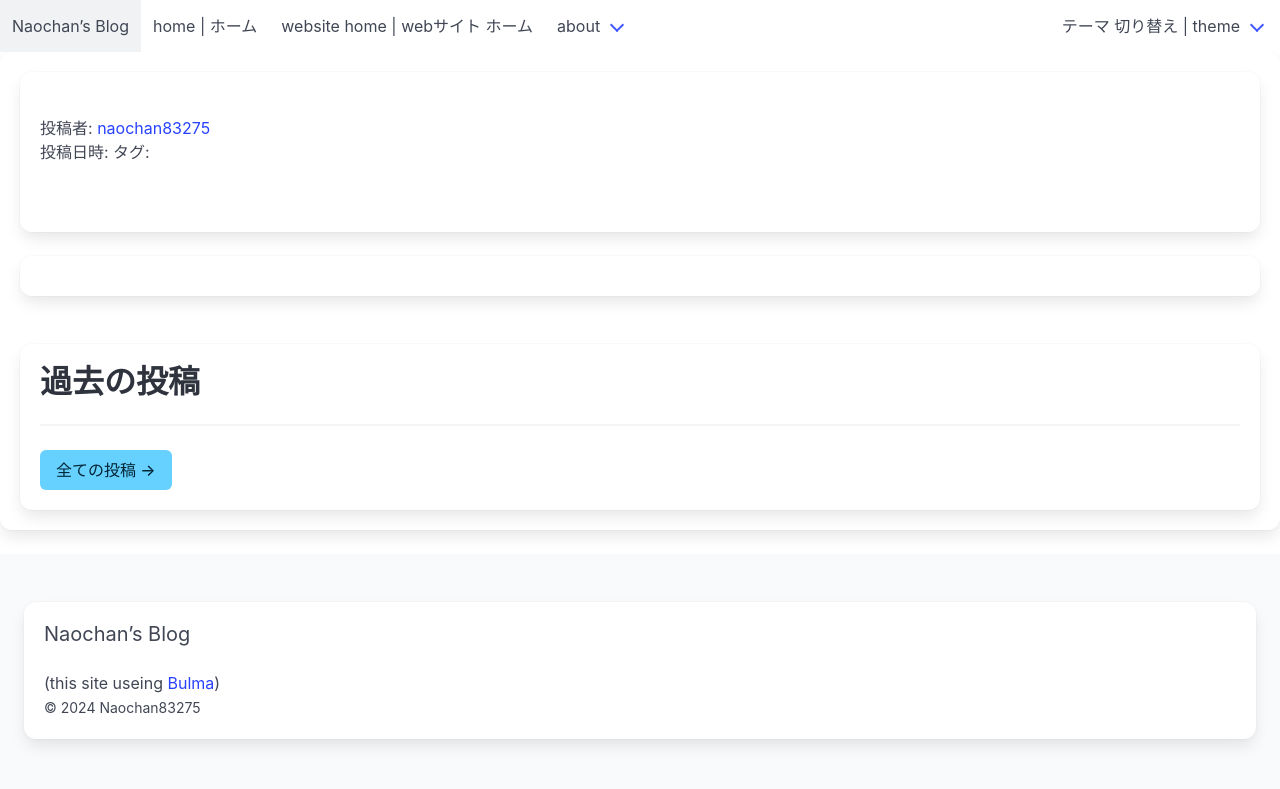
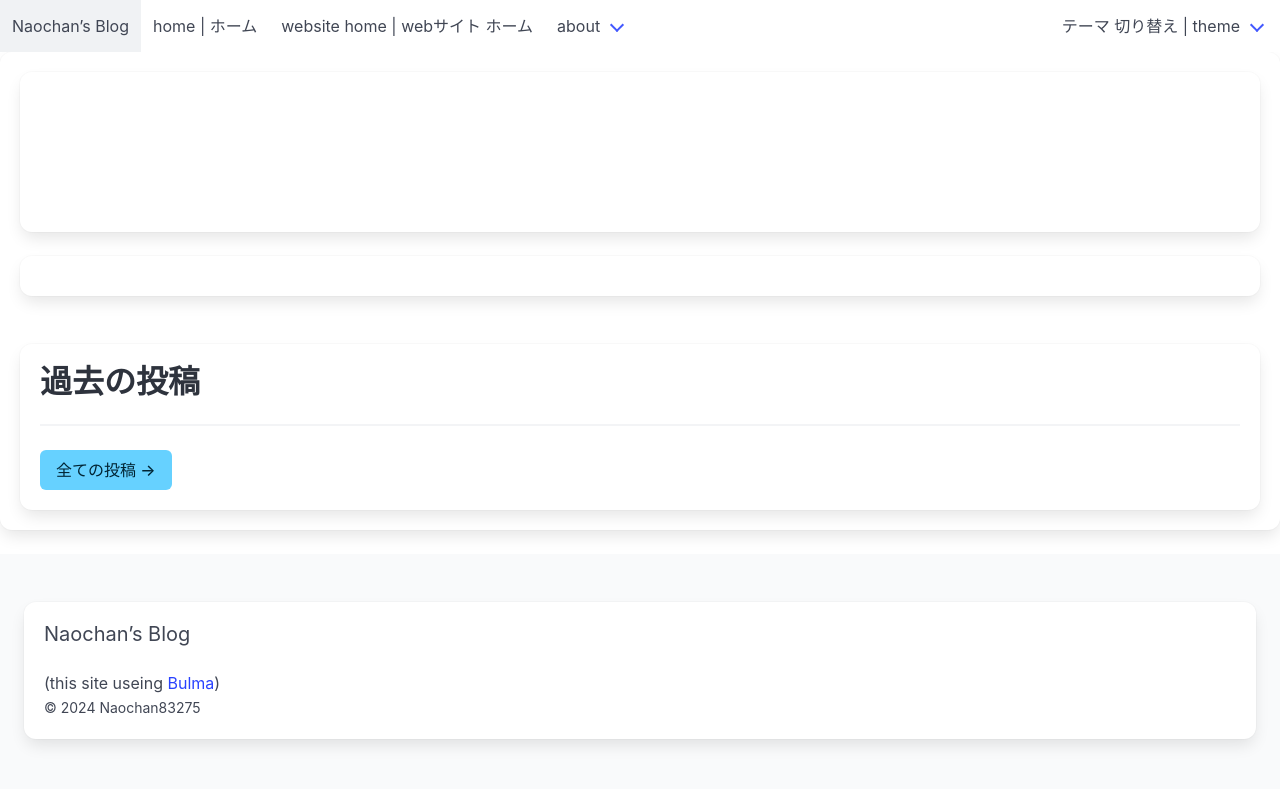
Before and after one commit to naochan83275/na83blog, a Jekyll site: the page built from index.html, in a window 1280 px wide. Shown: the top 789 px of the page. Built offline with Jekyll 4.4.1, drawn with Linux system fonts in a browser that asks for light colours.

Commit message:
ホームに投稿用のコードが紛れ込んでいた問題を修正

```diff
--- a/_layouts/home.html
+++ b/_layouts/home.html
@@ -11,11 +11,6 @@ layout: default
   {% if page.subtitle %}
   <h2 class="subtitle">{{ page.subtitle }}</h2>
   {% endif %}
-  <p>
-    投稿者: <a href="">{% if page.author %}{{ page.author }}{% else %}{{ site.author }}{% endif %}</a><br>
-    投稿日時: {{ page.date | date: '%Y/%m/%d' }}
-    タグ: {% for tag in page.tags %}<a class="tag is-info">{{ tag[0] }}</a>{% endfor %}
-  </p>
 </div>
 {% if page.content %}
   <div class="content box">
```
